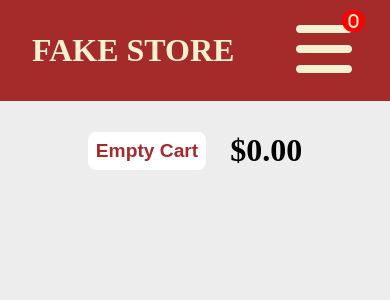
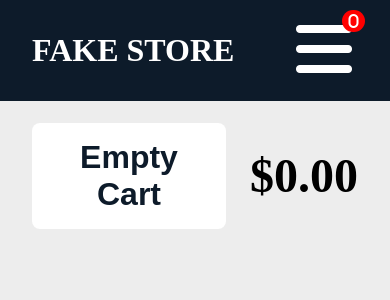
Before and after one commit to ryanwcchan/shopping-cart, a React (Vite) app: page /cart in a window 390 px wide. Shown: the top 300 px of the page. Built offline with nearby package versions, Linux system fonts and the light colour scheme.

Commit message:
style: Adjust responsive styling and color scheme

```diff
--- a/src/components/CartItem.module.css
+++ b/src/components/CartItem.module.css
@@ -3,25 +3,26 @@
   justify-content: center;
   align-items: center;
   gap: 2rem;
-    background-color: brown;
+  background-color: #0d1b2a;
   border-radius: 0.5rem;
   padding: 1rem 1.5rem;
   box-sizing: border-box;
-    height: 8rem;
+  /* height: 8rem; */
+  max-width: 100rem;
 }
 
 .productName {
-    width: 70%;
-    /* height: 2rem; */
-    font-size: 1.5rem;
+  /* height: 100%; */
+  font-size: 2rem;
   font-weight: bold;
   border-radius: 0.5rem;
   background-color: white;
   padding: 0.5rem 1rem;
   display: flex;
-    /* align-items: center; */
+  align-items: center;
   overflow: hidden;
   white-space: nowrap;
+  flex: 1;
 }
 
 .productImg {
@@ -53,7 +54,7 @@
 .qtyDisplay {
   font-size: 1.2rem;
   border-radius: 0.5rem;
-    background-color: #f7f1d2;
+  background-color: #a2d2ff;
   padding: 0 1rem 0 1rem;
   margin: 0;
 }
@@ -61,7 +62,7 @@
 .button {
   user-select: none;
   font-size: 1.5rem;
-    color: brown;
+  color: #0d1b2a;
 }
 
 .deleteBtn {
@@ -71,13 +72,14 @@
   border: none;
   outline-color: transparent;
   background-color: white;
-    color: brown;
+  color: #0d1b2a;
   font-weight: bold;
   font-size: 1.2rem;
-    transition: transform .3s ease-out;
+  transition: transform 0.3s ease-out;
 }
 
-.deleteBtn:hover, .button:hover {
+.deleteBtn:hover,
+.button:hover {
   transform: translate(0, -1px);
 }
 
@@ -99,7 +101,7 @@
   display: none;
 }
 
-@media (max-width: 1000px) {
+@media (max-width: 1900px) {
   .quantity {
     gap: 0.5rem;
   }
@@ -113,7 +115,7 @@
   }
 }
 
-@media (max-width: 900px) {
+@media (max-width: 1700px) {
   .buttonWrapper {
     flex-direction: column;
   }
@@ -131,9 +133,13 @@
   }
 }
 
-@media (max-width: 700px) {
+@media (max-width: 1200px) {
+  .itemContainer {
+    flex-direction: column;
+  }
+
   .productName {
-        font-size: 1rem;
+    font-size: 2rem;
   }
 
   .productImg {
@@ -153,16 +159,14 @@
     display: none;
   }
 
-    /* .buttonWrapper {
+  .buttonWrapper {
     flex-direction: row;
-    } */
+  }
 
   .productName {
-        height: 80%;
     overflow: auto;
     white-space: wrap;
     /* padding-top: 1rem; */
-
   }
 
   .qty {
@@ -170,6 +174,11 @@
   }
 
   .itemContainer {
-        height: 8rem
+    height: fit-content;
+    gap: 0.5rem;
+  }
+
+  .buttonWrapper {
+    padding-bottom: 1.5rem;
   }
 }
--- a/src/components/Header.module.css
+++ b/src/components/Header.module.css
@@ -1,5 +1,5 @@
 .header {
-    background-color: brown;
+  background-color: #0d1b2a;
   display: flex;
   justify-content: space-between;
   align-items: center;
@@ -18,7 +18,7 @@
 
 .headerText a {
   text-decoration: none;
-    color: #f7f1d2;
+  color: white;
 }
 
 .headerNav {
@@ -41,7 +41,7 @@
 
 .link {
   text-decoration: none;
-    color: #f7f1d2;
+  color: white;
   font-size: 1.5rem;
   font-weight: bold;
 }
@@ -72,7 +72,7 @@
   font-size: 4rem;
   background-color: transparent;
   border: none;
-    color: #f7f1d2;
+  color: white;
   margin-top: -1.2rem;
 }
 
--- a/src/components/ProductCard.module.css
+++ b/src/components/ProductCard.module.css
@@ -1,12 +1,16 @@
 .productCard {
   width: 18rem;
-    height: 100%;
+  height: 18rem;
   display: flex;
   flex-direction: column;
   border-radius: 0.5rem;
   box-shadow: 0 4px 6px rgba(0, 0, 0, 0.1);
   transition: transform 0.1s ease-in-out;
   overflow: hidden;
+  padding-left: 1.5rem;
+  padding-right: 1.5rem;
+  padding-top: 1.5rem;
+  background-color: white;
   /* cursor: pointer; */
 }
 
@@ -33,7 +37,7 @@
 }
 
 .productInfo {
-    background-color: #f7f1d2;
+  background-color: white;
   padding: 1.5rem;
   height: auto;
   display: flex;
@@ -55,13 +59,11 @@
   margin: 0;
 }
 
-
-
 .addButton {
   border-radius: 0.5rem;
   font-size: 1.2rem;
   color: white;
-    background-color: brown;
+  background-color: #0d1b2a;
   border: none;
   padding: 0.5rem 0 0.5rem 0;
   font-weight: bold;
--- a/src/pages/CartPage.module.css
+++ b/src/pages/CartPage.module.css
@@ -2,9 +2,10 @@
   display: flex;
   flex-direction: column;
   justify-content: center;
+  align-self: center;
   margin: 2rem;
   gap: 1rem;
-    min-width: 80%;
+  max-width: 100rem;
 }
 
 .cartContainer:empty {
@@ -15,11 +16,27 @@
   padding: 2rem 0rem 0rem 2rem;
   height: 100%;
   max-height: max-content;
+  display: flex;
+  align-items: center;
+  padding-right: 2rem;
+  gap: 1.5rem;
+  justify-content: center;
+}
+
+.cartInfo button {
+  font-size: 2rem;
+  padding: 1rem 2rem;
+}
+
+.cartInfo p {
+  font-size: 3rem;
 }
 
 .wrapper {
   display: flex;
+  flex-direction: column;
   justify-content: center;
+  /* max-width: 100rem; */
 }
 
 .totalPrice {
@@ -28,11 +45,7 @@
   text-align: center;
 }
 
-@media (max-width: 1200px) {
-    .wrapper {
-        flex-direction: column;
-    }
-
+@media (max-width: 1400px) {
   .cartInfo {
     display: flex;
     align-items: center;
--- a/src/pages/ProductPage.module.css
+++ b/src/pages/ProductPage.module.css
@@ -15,7 +15,7 @@ body {
 }
 
 .wrapper {
-    margin: 5rem;
+  margin: 2rem;
 }
 
 .header {
@@ -52,11 +52,11 @@ body {
   flex-direction: column;
   /* width: 50vw; */
   padding: 4rem;
-    background-color: brown;
+  background-color: #0d1b2a;
   margin-left: -1rem;
   border-radius: 0.5rem;
   box-shadow: 0 1px 6px rgba(0, 0, 0, 0.1);
-    color: #f7f1d2;
+  color: white;
   gap: 2rem;
 }
 
@@ -71,7 +71,7 @@ body {
   margin: 0;
   font-size: 1.2rem;
   background-color: white;
-    color: brown;
+  color: #0d1b2a;
   border-radius: 0.5rem;
   padding: 1.2rem;
 }
@@ -82,8 +82,8 @@ body {
   padding-top: 1rem;
   padding-bottom: 1rem;
   border-radius: 0.375rem;
-    background-color: brown;
-    border-color: brown;
+  background-color: #0d1b2a;
+  border-color: #0d1b2a;
   border-style: solid;
   color: white;
   font-size: 1.25rem;
@@ -107,7 +107,7 @@ body {
   padding: 0.7rem 1rem;
   background-color: white;
   border-radius: 0.5rem;
-    color: brown;
+  color: #0d1b2a;
   display: flex;
   justify-content: center;
   align-items: center;
@@ -120,7 +120,7 @@ body {
   padding: 0.75rem 1rem;
 }
 
-@media (max-width: 1200px) {
+@media (max-width: 900px) {
   .container {
     flex-direction: column;
   }
```
Also changed, not shown: src/pages/StorePage.module.css (indentation only). Lines whose indentation alone changed are shown as unchanged.
